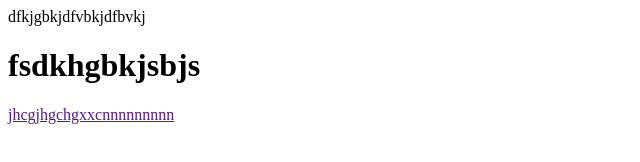
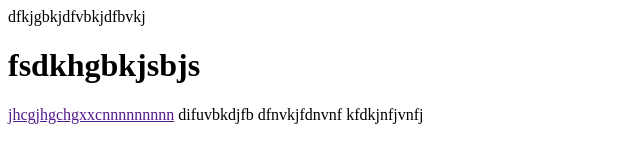
Before and after one commit to SmirnovAlexandr1988/testsite, a plain HTML site: page index.html in a window 1280 px wide. Shown: the whole page, without its empty margins (0-640 px from the left). Drawn offline with Linux system fonts and the light colour scheme.

Commit message:
second commit

```diff
--- a/index.html
+++ b/index.html
@@ -8,5 +8,6 @@
 	dfkjgbkjdfvbkjdfbvkj
 	<h1>fsdkhgbkjsbjs</h1>
 	<a href="">jhcgjhgchgxxcnnnnnnnnn</a>
+	difuvbkdjfb dfnvkjfdnvnf  kfdkjnfjvnfj
 </body>
 </html>
```
